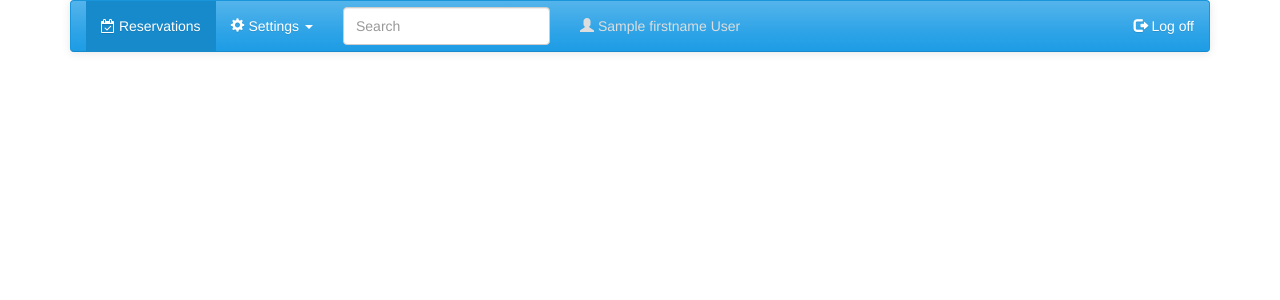
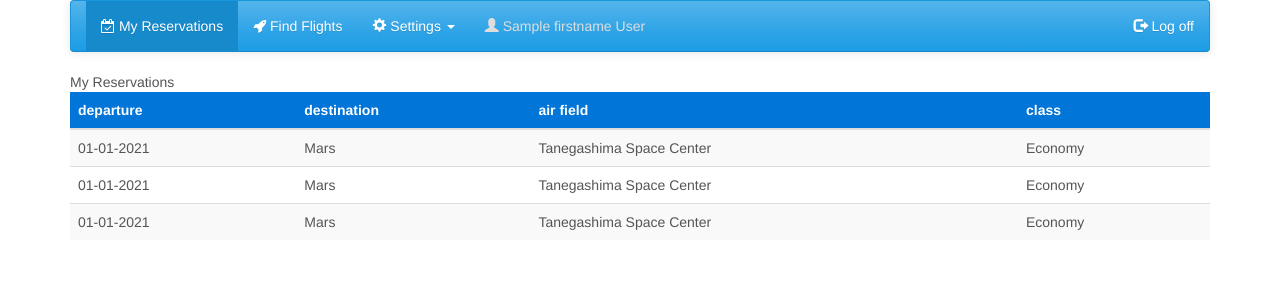
Before and after one commit to kdtoonen/python-test-repo, a Flask app: template app/templates/main.html in a window 1280 px wide. Shown: the top 300 px of the page. Run offline with Flask 2, Linux system fonts and the light colour scheme; the template is opened without the code that fills it: most values are stand-ins (such as "Sample title", 1, 10 or a date in 2020); some libraries are stand-ins or nearby versions.

Commit message:
changed the app to space flight reservation theme

```diff
--- a/app/appconfig.py
+++ b/app/appconfig.py
@@ -1,10 +1,10 @@
 SECRET_KEY = '12345abcdef'
 FLASK_DEBUG = 1
 # ENABLE THE PARAMETER BELOW IF YOU WANT TO RUN IT ON THE SQLLITE DB (development purposes) and disable the mysql database uri
-#SQLALCHEMY_DATABASE_URI = 'sqlite:///data/test.db'
+SQLALCHEMY_DATABASE_URI = 'sqlite:///data/test.db'
 DATABASE_NAME= 'test'
 # ENABLE THE PARAMETER BELOW IF YOU WANT TO RUN IT ON THE MYSQL DB  and disable the sqLite database uri
-SQLALCHEMY_DATABASE_URI = 'mysql+pymysql://root:password@mysql/' + DATABASE_NAME
+# SQLALCHEMY_DATABASE_URI = 'mysql+pymysql://root:password@mysql/' + DATABASE_NAME
 SQLALCHEMY_TRACK_MODIFICATIONS = False
 SQLALCHEMY_ECHO=True
 SMTP_SERVER = 'localhost'
--- a/app/static/mainstyle.css
+++ b/app/static/mainstyle.css
@@ -2,8 +2,12 @@
 	width: 200px;
   	margin: 0px;
   }
+thead {
+    background-color: #2fa4e7;
+    color: white;
+}
 th {
-    background-color: blue;
+    background-color: #0275d8;
     color: white;
 }
 .thumbnail {
--- a/app/templates/main.html
+++ b/app/templates/main.html
@@ -31,7 +31,8 @@
         <!-- Collection of nav links, forms, and other content for toggling -->
         <div id="navbarCollapse" class="collapse navbar-collapse">
             <ul class="nav navbar-nav">
-                <li class="active"><a href="#"><span class="fa fa-calendar-check-o" aria-hidden="true"></span> Reservations</a></li>
+                <li class="active"><a href="#"><span class="fa fa-calendar-check-o" aria-hidden="true"></span> My Reservations</a></li>
+                <li><a href="#"><span class="fa fa-rocket" aria-hidden="true"></span> Find Flights</a></li>
                 <li class="dropdown">
         			<a class="dropdown-toggle" data-toggle="dropdown" href="#"><span class="glyphicon glyphicon-cog" aria-hidden="true"></span> Settings
         			<span class="caret"></span></a>
@@ -42,11 +43,11 @@
         			</ul>
 
             </ul>
-            <form role="search" class="navbar-form navbar-left" onsubmit="return nextPageState('search', 0 );">
+            <!--form role="search" class="navbar-form navbar-left" onsubmit="return nextPageState('search', 0 );">
                 <div class="form-group">
                     <input type="text" placeholder="Search" class="form-control" id="searchfield" value="{{searchString}}">
                 </div>
-            </form>
+            </form-->
             <ul class="nav navbar-nav navbar-text">
                 <li><span class="glyphicon glyphicon-user" aria-hidden="true"></span> {{ userData['firstname'] }} {{ userData['lastname'] }}</li>
             </ul>
@@ -58,3 +59,73 @@
 	</div>
     </div>
     </div>
+        My Reservations
+  <table class="table table-striped table-hover">
+    <thead class="bg-primary">
+    <tr>
+        <th scope="col">
+            departure
+        </th>
+        <th scope="col">
+            destination
+        </th>
+        <th scope="col">
+            air field
+        </th>
+        <th scope="col">
+            class
+        </th>
+    </tr>
+
+    </thead>
+    <tbody>
+        <tr>
+            <td>
+                01-01-2021
+            </td>
+            <td>
+                Mars
+            </td>
+            <td>
+                Tanegashima Space Center
+            </td>
+            <td>
+                Economy
+            </td>
+        </tr>
+            <tr>
+            <td>
+                01-01-2021
+            </td>
+            <td>
+                Mars
+            </td>
+            <td>
+                Tanegashima Space Center
+            </td>
+            <td>
+                Economy
+            </td>
+        </tr>
+            <tr>
+            <td>
+                01-01-2021
+            </td>
+            <td>
+                Mars
+            </td>
+            <td>
+                Tanegashima Space Center
+            </td>
+            <td>
+                Economy
+            </td>
+        </tr>
+    </tbody>
+</table>
+
+</div>
+
+
+  </body>
+</html>
--- a/app/unit_test/test_is_it_alive.py
+++ b/app/unit_test/test_is_it_alive.py
@@ -4,4 +4,4 @@ import pytest
 @pytest.mark.unittest
 def test_initial(client):
     rv = client.get('/')
-    assert b'The easiest way to make reservations' in rv.data
+    assert b'Fly me to the moon' in rv.data
--- a/app/users.py
+++ b/app/users.py
@@ -46,7 +46,7 @@ def password_and_username_ok(user_name, password):
         if user_record:
             password_in_database = user_record.password
             print('test')
-            return bcrypt.checkpw(password.encode('utf8'), password_in_database.encode('utf8'))
+            return bcrypt.checkpw(password.encode('utf8'), password_in_database)
         else:
             return False
     else:
@@ -99,6 +99,7 @@ def password_follows_rules(password, password_again):
 
 
 def confirmation_email_sent(email_address, reset_code):
+    # TODO: replace this string by the string from messages.py and do a stringreplace for the variables
     message_body = 'Subject: Confirm your e-mail and create login  \n\n' \
                    'Welcome to Reservatron. Please confirm that you have ' \
                    'created an account with us by following the link below. \n\n' \
```
Also changed, not shown: app/messages.py (+10 -0 lines), app/model.py (+15 -6 lines), app/templates/landing.html (+13 -13 lines), app/templates/show_reservations.html (added, +18 -0 lines), app/data/test.db, app/static/bootstrap/img/slider/1.jpg, app/static/bootstrap/img/slider/2.jpg, app/static/bootstrap/img/slider/3.jpg, app/static/bootstrap/img/slider/old1.jpg (added), app/static/bootstrap/img/slider/old2.jpg (added), app/static/bootstrap/img/slider/old3.jpg (added).
